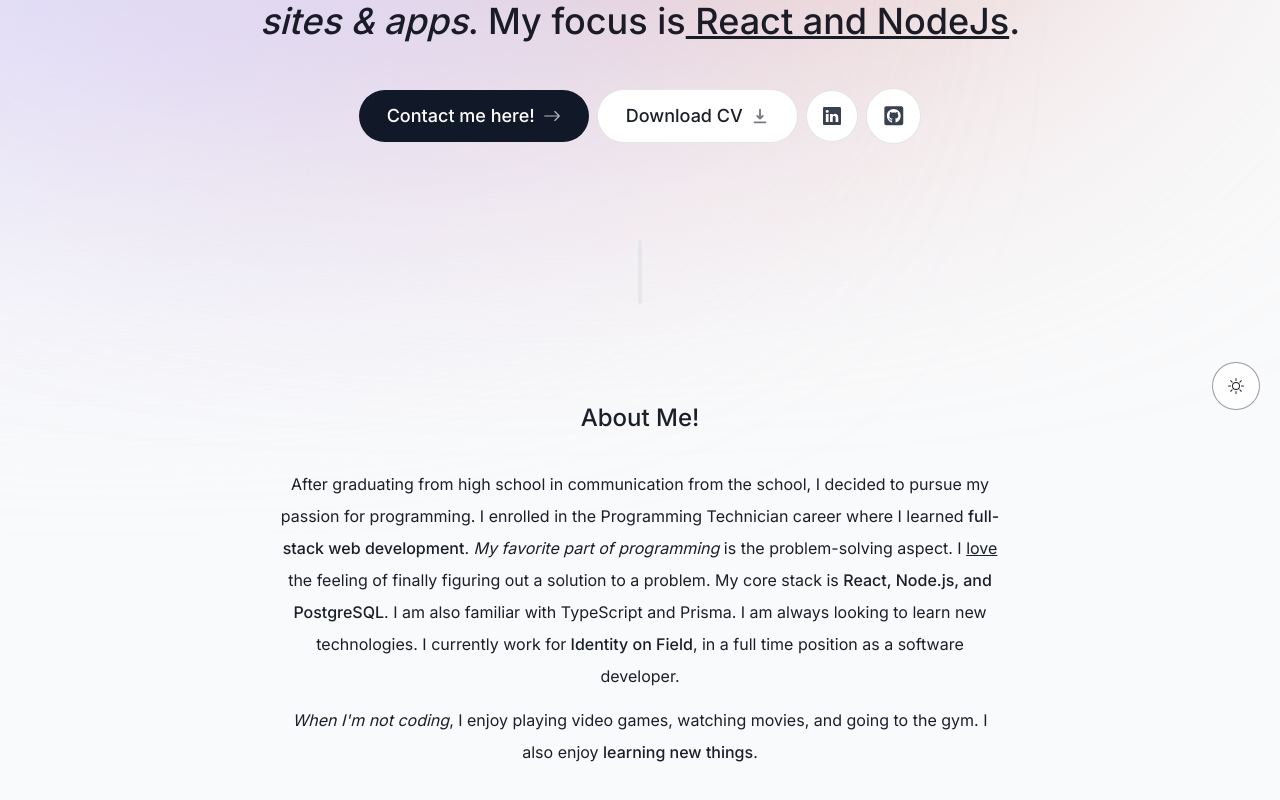
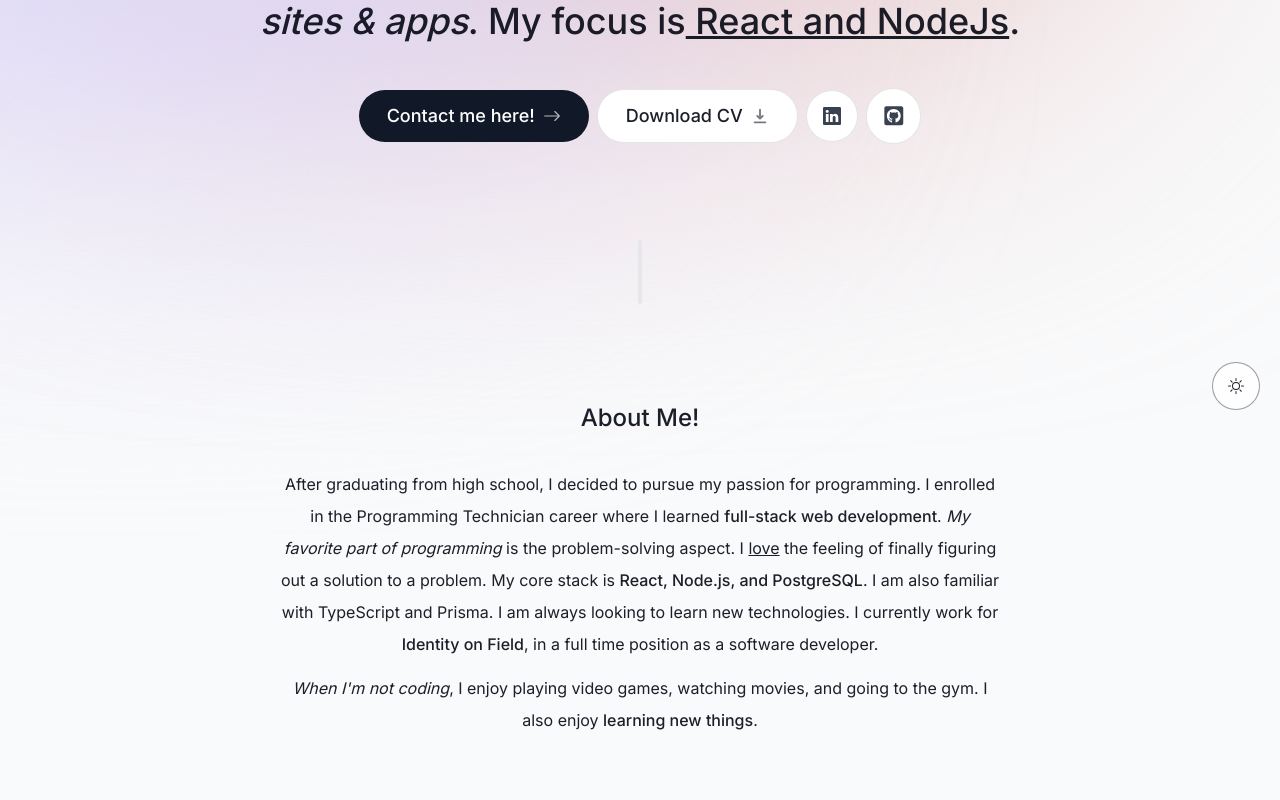
Before and after one commit to JuanIgnacioBellavitis/portfolio-website, a Next.js app: page / in a window 1280 px wide. Shown: the part 370-1170 px from the top of the page. Built offline with nearby package versions, Linux system fonts and the light colour scheme; no server answers.

Commit message:
Correction About me

```diff
--- a/components/About.tsx
+++ b/components/About.tsx
@@ -22,7 +22,7 @@ export default function About() {
             <p
                 className='mb-3'
             >
-                After graduating from high school in communication from the school,
+                After graduating from high school,
                 I decided to pursue my passion for programming.
                 I enrolled in the Programming Technician career where I learned{" "}
                 <span className="font-medium">full-stack web development</span>.{" "}
```
